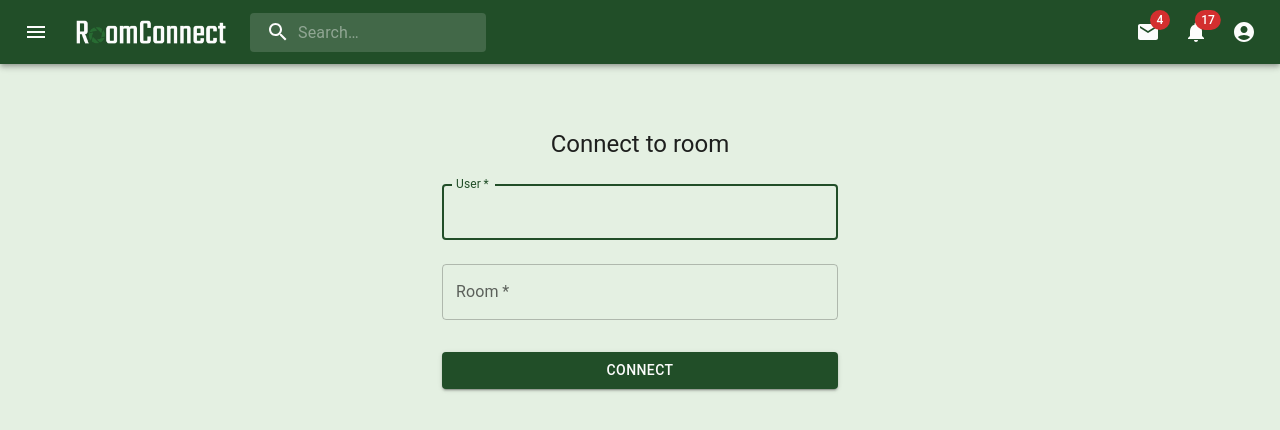
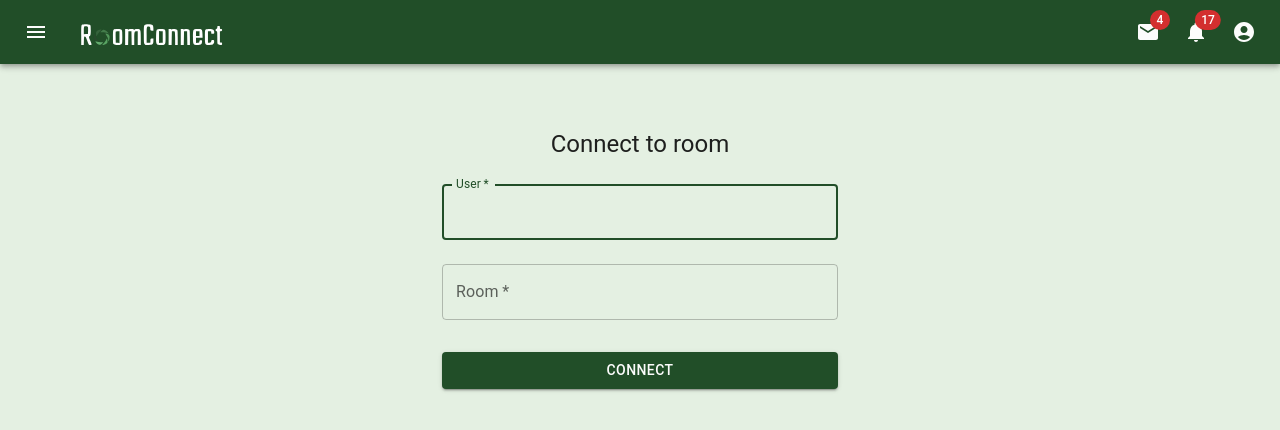
Before and after one commit to RomanenkoStud/MultiuserWebRTC-client-app-react, a React (Create React App) app: page / in a window 1280 px wide. Shown: the top 430 px of the page. Built offline with nearby package versions, Linux system fonts and the light colour scheme.

Commit message:
Animated logo with context

```diff
--- a/public/index.html
+++ b/public/index.html
@@ -2,14 +2,14 @@
 <html lang="en">
   <head>
     <meta charset="utf-8" />
-    <link rel="icon" href="%PUBLIC_URL%/favicon.ico" />
+    <link rel="icon" href="./RoomConnect-logo-circle.svg" />
     <meta name="viewport" content="width=device-width, initial-scale=1" />
     <meta name="theme-color" content="#000000" />
     <meta
       name="description"
       content="Web site created using create-react-app"
     />
-    <title>React App</title>
+    <title>RoomConnect</title>
   </head>
   <body>
     <noscript>You need to enable JavaScript to run this app.</noscript>
--- /dev/null
+++ b/src/components/LogoAnimationContext.js
@@ -0,0 +1,13 @@
+import { createContext, useState } from 'react';
+
+export const LogoAnimationContext = createContext();
+
+export function LogoAnimationProvider({ children }) {
+    const [logoAnimationState, setLogoAnimationState] = useState(false);
+
+    return (
+        <LogoAnimationContext.Provider value={{ logoAnimationState, setLogoAnimationState }}>
+        {children}
+        </LogoAnimationContext.Provider>
+    );
+}
--- a/src/components/NavBar.jsx
+++ b/src/components/NavBar.jsx
@@ -1,4 +1,4 @@
-import * as React from 'react';
+import { useState, useEffect, useContext } from 'react';
 import { styled, alpha } from '@mui/material/styles';
 import AppBar from '@mui/material/AppBar';
 import Box from '@mui/material/Box';
@@ -14,6 +14,8 @@ import AccountCircle from '@mui/icons-material/AccountCircle';
 import MailIcon from '@mui/icons-material/Mail';
 import NotificationsIcon from '@mui/icons-material/Notifications';
 import MoreIcon from '@mui/icons-material/MoreVert';
+import { LogoAnimationContext } from './LogoAnimationContext';
+import RoomConnectIcon from '../icons/RoomConnectIcon';
 
 const Search = styled('div')(({ theme }) => ({
     position: 'relative',
@@ -56,11 +58,20 @@ const StyledInputBase = styled(InputBase)(({ theme }) => ({
 }));
 
 export default function NavBar() {
-    const [anchorEl, setAnchorEl] = React.useState(null);
-    const [mobileMoreAnchorEl, setMobileMoreAnchorEl] = React.useState(null);
+    const [anchorEl, setAnchorEl] = useState(null);
+    const [mobileMoreAnchorEl, setMobileMoreAnchorEl] = useState(null);
+    const { logoAnimationState, setLogoAnimationState } = useContext(LogoAnimationContext);
 
     const isMenuOpen = Boolean(anchorEl);
     const isMobileMenuOpen = Boolean(mobileMoreAnchorEl);
+
+    useEffect(() => {
+        if (logoAnimationState) {
+            setTimeout(() => {
+                setLogoAnimationState(false);
+            }, 3000);
+        }
+    }, [logoAnimationState]);
 
     const handleProfileMenuOpen = (event) => {
         setAnchorEl(event.currentTarget);
@@ -162,12 +173,15 @@ export default function NavBar() {
                 edge="start"
                 color="inherit"
                 aria-label="open drawer"
-                sx={{ mr: 2 }}
+                sx={{mr: 2}}
             >
                 <MenuIcon />
             </IconButton>
-            <img alt="" src="/logo-light.png" style={{ width:'150px', height: 'auto'}}/>
-            <Search>
+            <RoomConnectIcon
+                animation={logoAnimationState}
+                style={{ width: '150px', height: '50px' }}
+            />
+            {/*<Search>
                 <SearchIconWrapper>
                 <SearchIcon />
                 </SearchIconWrapper>
@@ -175,7 +189,7 @@ export default function NavBar() {
                 placeholder="Search…"
                 inputProps={{ 'aria-label': 'search' }}
                 />
-            </Search>
+            </Search>*/}
             <Box sx={{ flexGrow: 1 }} />
             <Box sx={{ display: { xs: 'none', md: 'flex' } }}>
                 <IconButton size="large" aria-label="show 4 new mails" color="inherit">
--- /dev/null
+++ b/src/hooks/useLogoAnimation.js
@@ -0,0 +1,22 @@
+import { useContext } from 'react';
+import { useNavigate } from 'react-router-dom';
+import { LogoAnimationContext } from '../components/LogoAnimationContext';
+
+export function useLogoAnimation() {
+    const navigate = useNavigate();
+    const { logoAnimationState, setLogoAnimationState } = useContext(LogoAnimationContext);
+
+    function startAnimation() {
+        setLogoAnimationState(true);
+    }
+
+    function navigateWithAnimation(to) {
+        startAnimation();
+        navigate(to);
+    }
+
+    return {
+        logoAnimationState,
+        navigate: navigateWithAnimation,
+    };
+}
--- /dev/null
+++ b/src/icons/RoomConnect-logo.css
@@ -0,0 +1,52 @@
+.fragment-1 {
+    fill: #28492c;
+}
+.fragment-2 {
+    fill: #36633c;
+}
+.fragment-3 {
+    fill: #437c4b;
+}
+.fragment-4 {
+    fill: #51965a;
+}
+.fragment-5 {
+    fill: #58a362;
+}
+.fragment-6 {
+    fill: #63ab6d;
+}
+.loading-1 {
+    animation: 1s linear 0s infinite alternate animation-loading;
+}
+.loading-2 {
+    animation: 1s linear 0.2s infinite alternate animation-loading;
+}
+.loading-3 {
+    animation: 1s linear 0.4s infinite alternate animation-loading;
+}
+.loading-4 {
+    animation: 1s linear 0.6s infinite alternate animation-loading;
+}
+.loading-5 {
+    animation: 1s linear 0.8s infinite alternate animation-loading;
+}
+.loading-6 {
+    animation: 1s linear 1s infinite alternate animation-loading;
+}
+@keyframes animation-loading{
+    from {
+        opacity: 1;
+    }
+    to {
+        opacity: 0;
+    }
+}
+.letters-color-light {
+    /* Could create another class for dark and bright theme*/
+    fill: #ffffff;
+}
+.letters-color-dark {
+    /* Could create another class for dark and bright theme*/
+    fill: #ffffff;
+}
--- /dev/null
+++ b/src/icons/RoomConnectIcon.jsx
@@ -0,0 +1,70 @@
+import React from 'react';
+import './RoomConnect-logo.css';
+
+const RoomConnectIcon = (props) => {
+    return (
+        <svg version="1.0" xmlns="http://www.w3.org/2000/svg"
+            width="345.000000pt" height="110.000000pt" viewBox="0 0 345.000000 110.000000"
+            preserveAspectRatio="xMidYMid meet" style={props.style} >
+        <link xmlns="http://www.w3.org/1999/xhtml" rel="stylesheet" href="styles.css" type="text/css"/>
+
+        <g transform="translate(0.000000,110.000000) scale(0.100000,-0.100000)"
+        fill="#000000" stroke="none">
+        <path class={props.dark ? 'letters-color-dark' : 'letters-color-light'} d="M138 716 c-16 -12 -18 -36 -18 -240 l0 -226 30 0 29 0 3 98 c3 88 5
+        97 22 97 15 0 27 -21 55 -97 35 -96 37 -98 69 -98 17 0 32 5 32 10 0 6 -16 50
+        -35 98 -21 51 -31 88 -25 90 34 12 40 34 40 142 0 101 -2 110 -22 124 -29 20
+        -155 21 -180 2z m130 -45 c9 -5 12 -30 10 -87 l-3 -79 -47 -3 -48 -3 0 84 c0
+        46 3 87 7 90 9 10 65 8 81 -2z"/>
+        <path class={props.dark ? 'letters-color-dark' : 'letters-color-light'} d="M1580 710 c-19 -19 -20 -33 -20 -220 0 -190 1 -201 21 -221 19 -19
+        30 -21 96 -17 90 4 103 16 103 96 l0 53 -32 -3 c-18 -2 -34 -9 -34 -15 -1 -7
+        -2 -29 -3 -49 -1 -35 -1 -35 -43 -32 l-43 3 0 178 c0 193 2 201 52 195 26 -3
+        28 -7 31 -50 3 -47 4 -48 38 -48 l34 0 0 55 c0 79 -19 95 -110 95 -57 0 -74
+        -4 -90 -20z"/>
+        <path class={props.dark ? 'letters-color-dark' : 'letters-color-light'} d="M3250 659 c0 -22 -5 -32 -20 -36 -13 -3 -20 -14 -20 -29 0 -17 6 -24
+        20 -24 19 0 20 -7 20 -144 0 -138 1 -146 22 -160 12 -9 37 -16 55 -16 30 0 33
+        3 33 30 0 25 -4 30 -25 30 l-25 0 0 130 0 130 25 0 c20 0 25 5 25 25 0 20 -5
+        25 -25 25 -22 0 -25 4 -25 35 0 32 -2 35 -30 35 -27 0 -30 -3 -30 -31z"/>
+        <path class={props.dark ? 'letters-color-dark' : 'letters-color-light'} d="M866 604 c-13 -13 -16 -43 -16 -169 0 -148 1 -154 22 -169 33 -24
+        139 -21 169 3 23 19 24 24 24 171 0 181 1 180 -111 180 -53 0 -77 -4 -88 -16z
+        m134 -170 l0 -135 -42 3 -43 3 -3 119 c-1 66 0 126 2 133 3 8 22 13 46 13 l40
+        0 0 -136z"/>
+        <path class={props.dark ? 'letters-color-dark' : 'letters-color-light'} d="M1130 435 l0 -185 35 0 34 0 3 158 3 157 35 0 35 0 3 -157 3 -158 29
+        0 30 0 0 148 c0 160 4 172 52 172 l28 0 0 -160 0 -160 35 0 35 0 0 158 c0 192
+        -5 206 -74 210 -27 2 -54 -2 -62 -9 -11 -9 -18 -9 -26 -1 -16 16 -101 15 -116
+        0 -9 -9 -12 -9 -12 0 0 7 -14 12 -35 12 l-35 0 0 -185z"/>
+        <path class={props.dark ? 'letters-color-dark' : 'letters-color-light'} d="M1859 603 c-10 -11 -15 -55 -17 -146 -5 -194 1 -207 106 -207 111 0
+        112 1 112 185 0 188 2 185 -109 185 -61 0 -82 -4 -92 -17z m136 -168 l0 -130
+        -42 -3 -43 -3 0 136 0 136 43 -3 42 -3 0 -130z"/>
+        <path class={props.dark ? 'letters-color-dark' : 'letters-color-light'} d="M2130 435 l0 -185 35 0 34 0 3 158 3 157 29 3 c16 2 32 -2 37 -10 5
+        -7 9 -79 9 -160 l0 -148 30 0 30 0 0 168 c0 151 -2 171 -18 185 -22 20 -108
+        23 -115 5 -4 -10 -6 -10 -6 0 -1 7 -15 12 -36 12 l-35 0 0 -185z"/>
+        <path class={props.dark ? 'letters-color-dark' : 'letters-color-light'} d="M2410 435 l0 -185 35 0 34 0 3 158 3 157 35 0 35 0 3 -157 3 -158 29
+        0 30 0 0 168 c0 151 -2 171 -18 185 -22 20 -108 23 -115 5 -4 -10 -6 -10 -6 0
+        -1 7 -15 12 -36 12 l-35 0 0 -185z"/>
+        <path class={props.dark ? 'letters-color-dark' : 'letters-color-light'} d="M2706 598 c-13 -18 -16 -52 -16 -165 0 -174 5 -183 98 -183 82 0 106
+        15 110 68 3 41 2 42 -27 42 -25 0 -30 -4 -33 -27 -3 -24 -8 -28 -40 -31 l-38
+        -3 0 60 0 61 76 0 76 0 -3 83 c-5 111 -11 117 -110 117 -69 0 -80 -2 -93 -22z
+        m134 -83 l0 -55 -40 0 -40 0 0 55 0 55 40 0 40 0 0 -55z"/>
+        <path class={props.dark ? 'letters-color-dark' : 'letters-color-light'} d="M2984 606 c-17 -13 -19 -27 -19 -164 0 -187 2 -192 107 -189 61 2 72
+        5 89 26 13 15 19 36 17 55 -3 26 -7 30 -33 30 -25 0 -31 -5 -35 -29 -5 -27 -9
+        -30 -40 -30 l-35 0 0 130 0 130 38 3 c35 3 37 2 37 -27 0 -29 3 -31 35 -31 33
+        0 35 2 35 35 0 56 -27 75 -108 75 -43 0 -75 -5 -88 -14z"/>
+        <path class={`fragment-2 ${props.animation ? "loading-2" : ""}`} d="M545 601 c-58 -14 -85 -40 -84 -80 0 -20 4 -45 8 -55 6 -16 9 -14 21
+        15 8 19 34 55 58 82 25 26 41 47 36 46 -5 -1 -23 -4 -39 -8z"/>
+        <path class={`fragment-3 ${props.animation ? "loading-3" : ""}`} d="M593 579 c-43 -27 -42 -43 1 -35 31 6 62 1 136 -20 l25 -7 -25 27
+        c-27 30 -71 56 -92 56 -7 0 -28 -10 -45 -21z"/>
+        <path class={`fragment-1 ${props.animation ? "loading-1" : ""}`} d="M422 491 c-15 -41 -15 -86 -2 -111 10 -18 76 -47 86 -37 3 2 -6 22
+        -20 42 -15 21 -31 56 -37 79 -5 22 -11 45 -13 51 -1 5 -8 -6 -14 -24z"/>
+        <path class={`fragment-4 ${props.animation ? "loading-4" : ""}`} d="M705 464 c25 -40 35 -70 35 -98 0 -50 15 -38 28 22 17 75 0 104 -75
+        126 -21 7 -20 3 12 -50z"/>
+        <path class={`fragment-5 ${props.animation ? "loading-5" : ""}`} d="M691 364 c-7 -20 -31 -54 -53 -75 -35 -34 -38 -39 -19 -39 28 0 97
+        35 104 53 7 18 -3 97 -12 97 -4 0 -13 -16 -20 -36z"/>
+        <path class={`fragment-6 ${props.animation ? "loading-6" : ""}`} d="M447 327 c15 -28 40 -50 71 -63 31 -13 37 -12 61 6 55 39 56 47 4 43
+        -27 -2 -69 2 -95 10 -33 10 -46 11 -41 4z"/>
+        </g>
+        </svg>
+
+    );
+}
+
+export default RoomConnectIcon;
--- a/src/screens/CallScreen.jsx
+++ b/src/screens/CallScreen.jsx
@@ -1,4 +1,4 @@
-import { useParams, useNavigate } from "react-router-dom";
+import { useParams } from "react-router-dom";
 import { useRef, useEffect, useState, useReducer } from "react";
 import socketio from "socket.io-client";
 import VideoItem from "../components/VideoItem";
@@ -7,6 +7,7 @@ import { CssBaseline, Box, Container, Grid } from '@mui/material';
 import { Typography } from '@mui/material';
 import { Snackbar, Alert } from '@mui/material';
 import UserVideo from '../components/UserVideo';
+import { useLogoAnimation } from '../hooks/useLogoAnimation';
 
 const host = "http://localhost:5000/";
 const connectionOptions = {
@@ -181,7 +182,7 @@ function CallScreen() {
     {users: [], desk: []});
   const [openSnackbar, setOpenSnackbar] = useState(false);
   const [snackbarMessage, setSnackbarMessage] = useState("");
-  const navigate = useNavigate();
+  const { navigate } = useLogoAnimation();
 
   const sendData = (data) => {
     socket.current.emit("data", {
--- a/src/screens/HomeScreen.jsx
+++ b/src/screens/HomeScreen.jsx
@@ -1,5 +1,5 @@
 import { useState } from "react";
-import { Link } from "react-router-dom";
+import LinkWithLogoAnimation from "../components/LinkWithLogoAnimation";
 import Button from '@mui/material/Button';
 import CssBaseline from '@mui/material/CssBaseline';
 import TextField from '@mui/material/TextField';
@@ -70,7 +70,7 @@ export default function HomeScreen() {
                         }
                     }
                 />
-                <Link to={`/call/${username}/${room}`} style={{ textDecoration: 'none' }}>
+                <LinkWithLogoAnimation to={`/call/${username}/${room}`} style={{ textDecoration: 'none' }}>
                     <Button
                         type="submit"
                         fullWidth
@@ -79,7 +79,7 @@ export default function HomeScreen() {
                     >
                         Connect
                     </Button>
-                </Link>
+                </LinkWithLogoAnimation>
             </Box>
         </Box>
     </Container>
```
Also changed, not shown: src/App.js (+7 -4 lines), src/components/LinkWithLogoAnimation.jsx (added, +15 -0 lines), public/RoomConnect-logo-circle.svg (added), src/icons/RoomConnect-logo-classes.svg (added).
